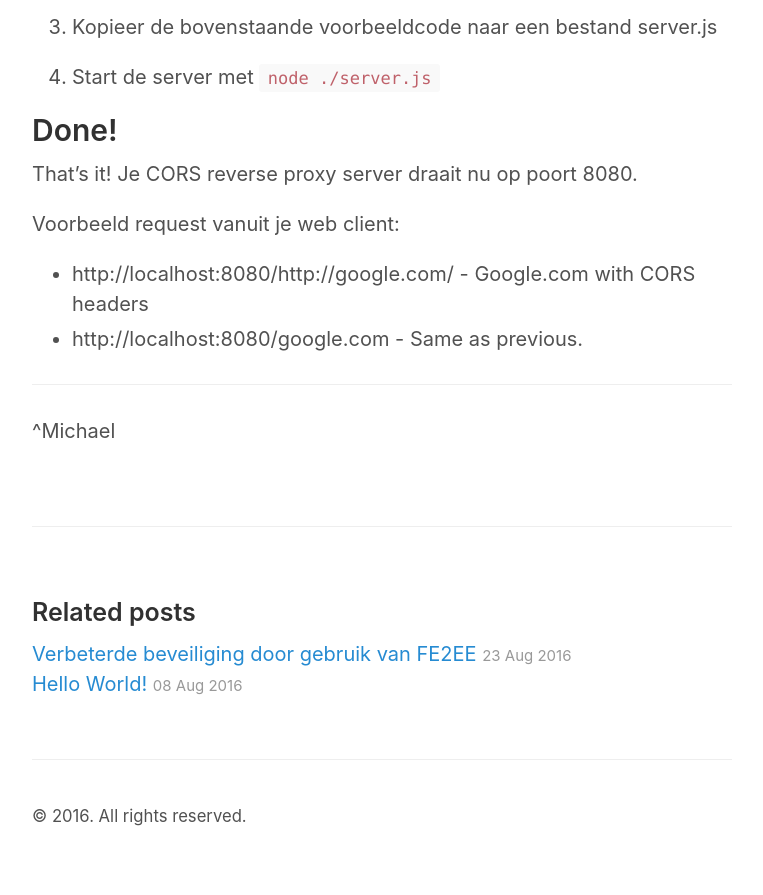
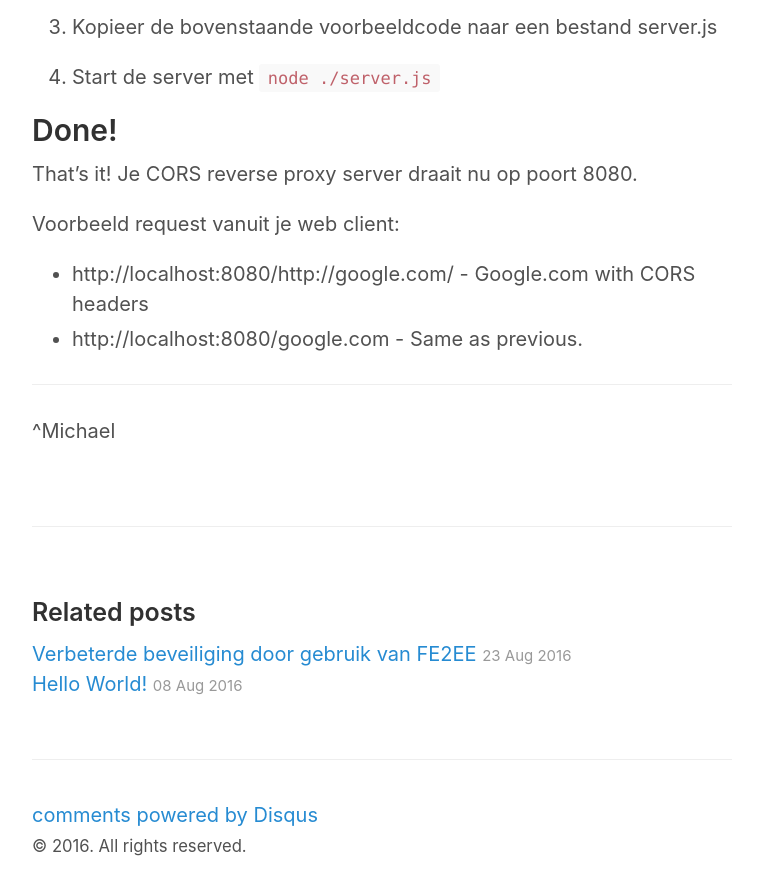
Before and after one commit to move4mobile/geekbites, a Jekyll site: the page built from _posts/2016-08-18-nodejs-proxy-cors.md, in a window 1280 px wide and 900 px high, scrolled down 1727 px. Shown: the top 895 px of the window, without its empty margins (258-1021 px from the left). Built offline with Jekyll 4.4.1, drawn with Linux system fonts in a browser that asks for light colours; comment, search, counter and statistics services are not loaded; before the commit the page ends 2597 px from its top, so only the background shows below that; some of the changed lines change nothing that is shown.

Commit message:
Enable comments for selected post

```diff
--- a/_posts/2016-08-18-nodejs-proxy-cors.md
+++ b/_posts/2016-08-18-nodejs-proxy-cors.md
@@ -3,7 +3,7 @@ layout: post
 title: Automatisch CORS headers toevoegen via een reverse proxy
 category: web-development
 tags: cors, nodejs
-#comments: true
+comments: true
 author: michael
 min_read: 5
 ---
```
